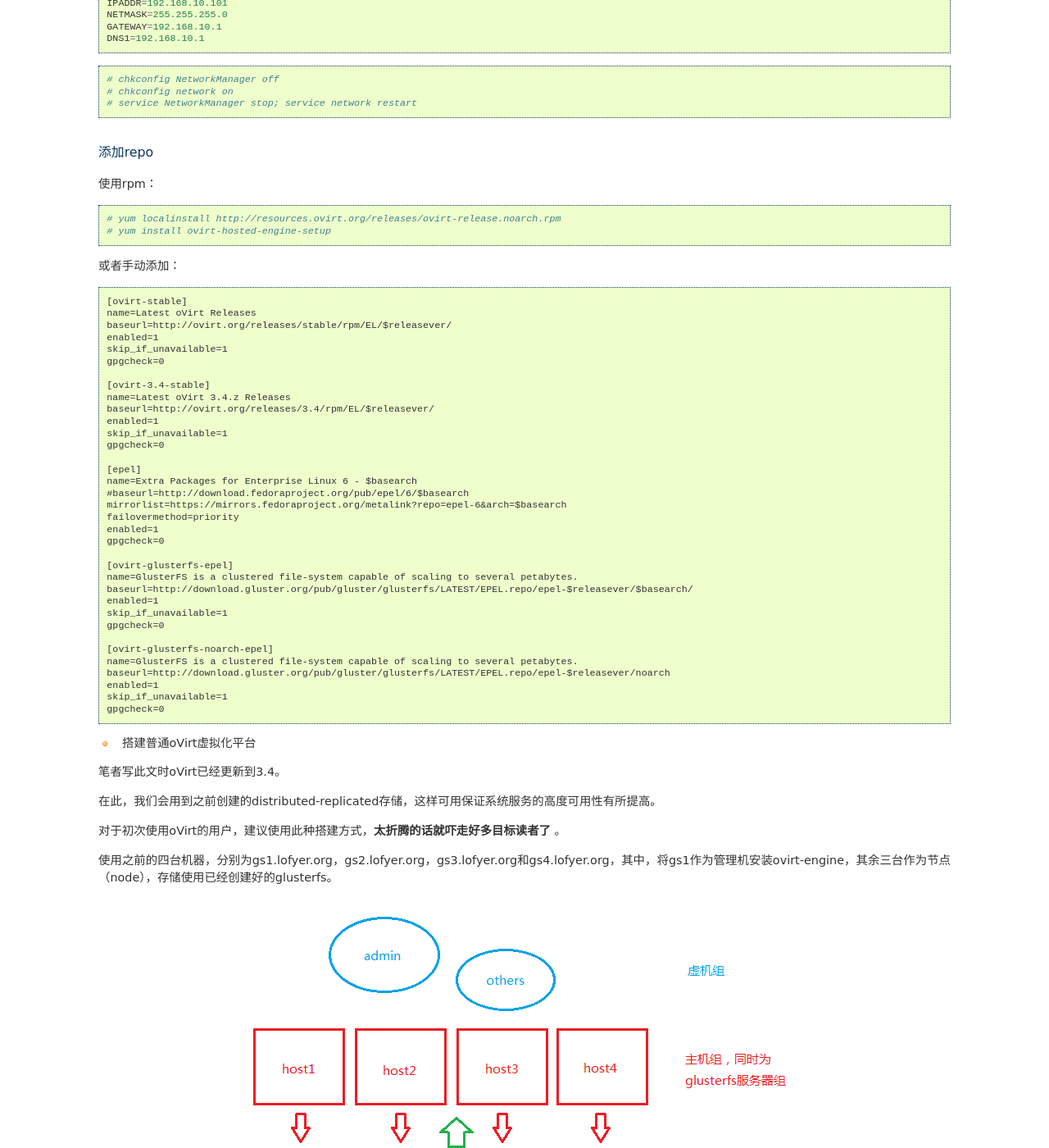
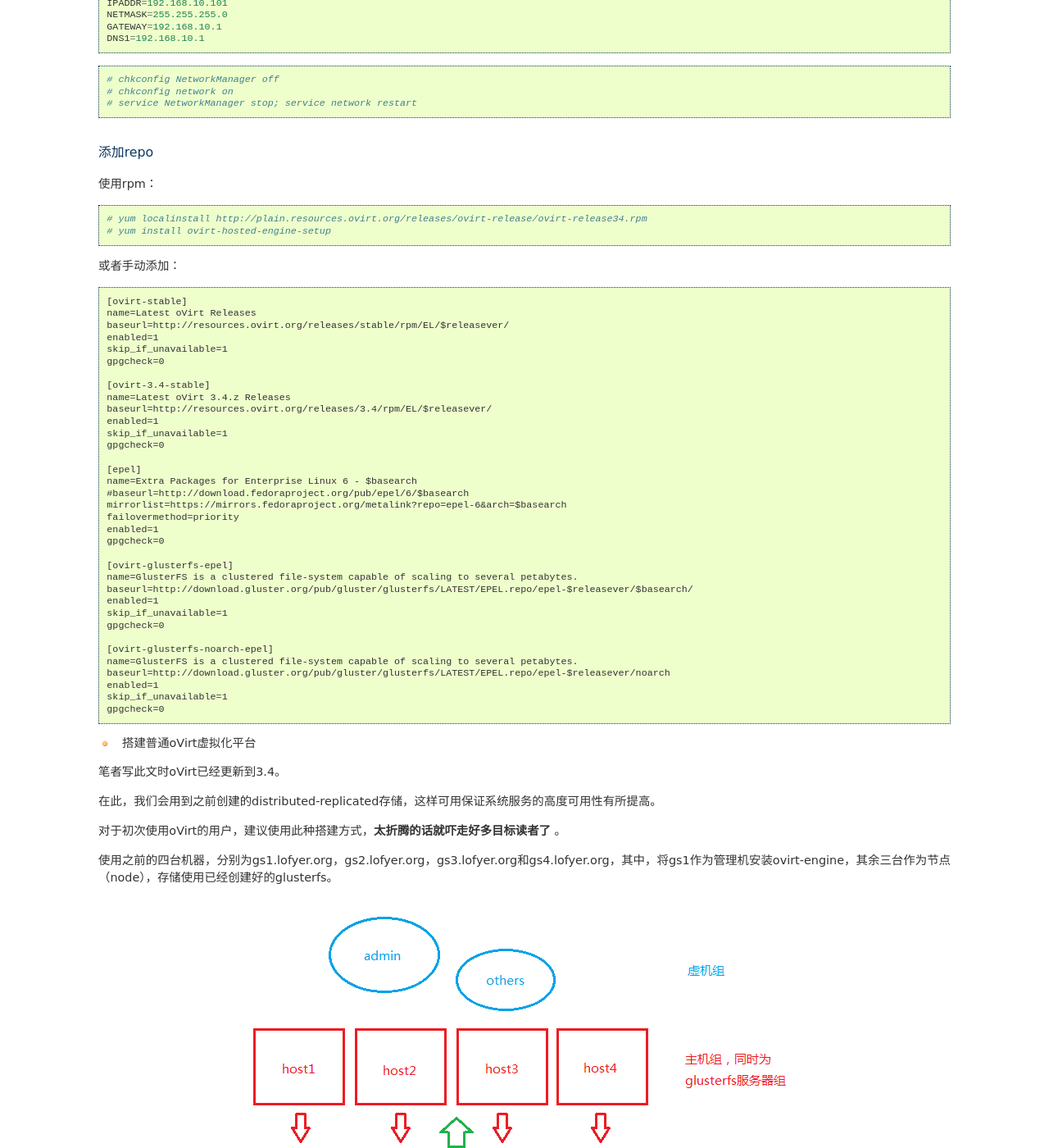
Before and after one commit to lofyer/InTheCloud, a Sphinx documentation site: the page built from source/posts/ch03.rst, in a window 1280 px wide and 1400 px high, scrolled down 2822 px. Shown: the whole window at 82% size. Built offline with Sphinx 7.4.7, drawn with Linux system fonts in a browser that asks for light colours; formulas are drawn with MathJax 3; some of the changed lines change nothing that is shown.

Commit message:
修改repo链接

```diff
--- a/source/posts/ch03.rst
+++ b/source/posts/ch03.rst
@@ -108,7 +108,7 @@
 
 .. code::
 
-    # yum localinstall http://resources.ovirt.org/releases/ovirt-release.noarch.rpm
+    # yum localinstall http://plain.resources.ovirt.org/releases/ovirt-release/ovirt-release34.rpm
     # yum install ovirt-hosted-engine-setup
 
 或者手动添加：
@@ -117,14 +117,14 @@
 
     [ovirt-stable]
     name=Latest oVirt Releases
-    baseurl=http://ovirt.org/releases/stable/rpm/EL/$releasever/
+    baseurl=http://resources.ovirt.org/releases/stable/rpm/EL/$releasever/
     enabled=1
     skip_if_unavailable=1
     gpgcheck=0
 
     [ovirt-3.4-stable]
     name=Latest oVirt 3.4.z Releases
-    baseurl=http://ovirt.org/releases/3.4/rpm/EL/$releasever/
+    baseurl=http://resources.ovirt.org/releases/3.4/rpm/EL/$releasever/
     enabled=1
     skip_if_unavailable=1
     gpgcheck=0
```
